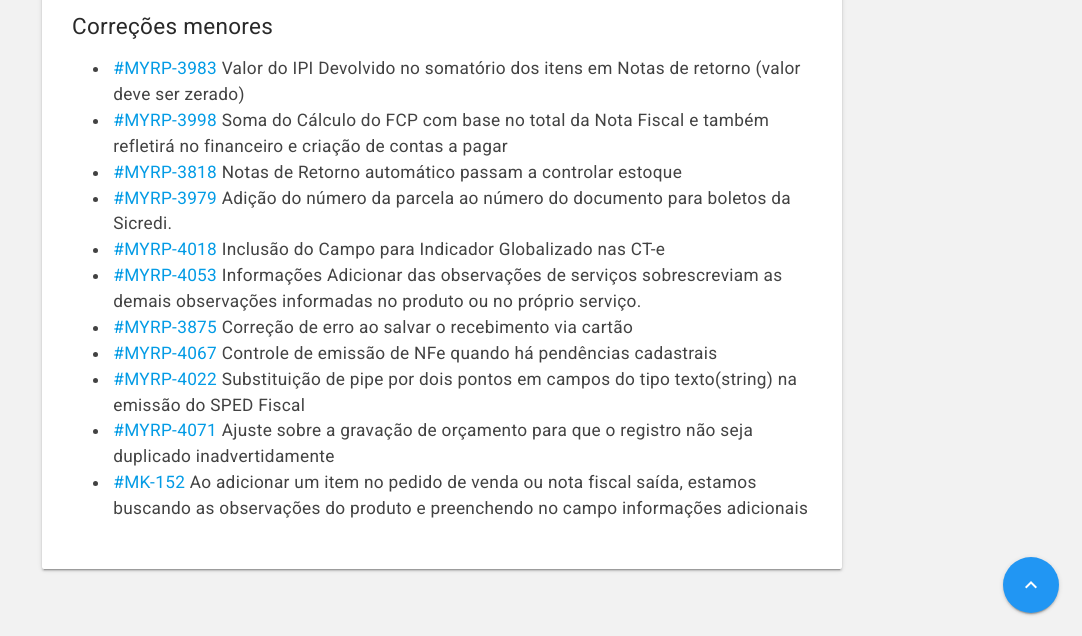
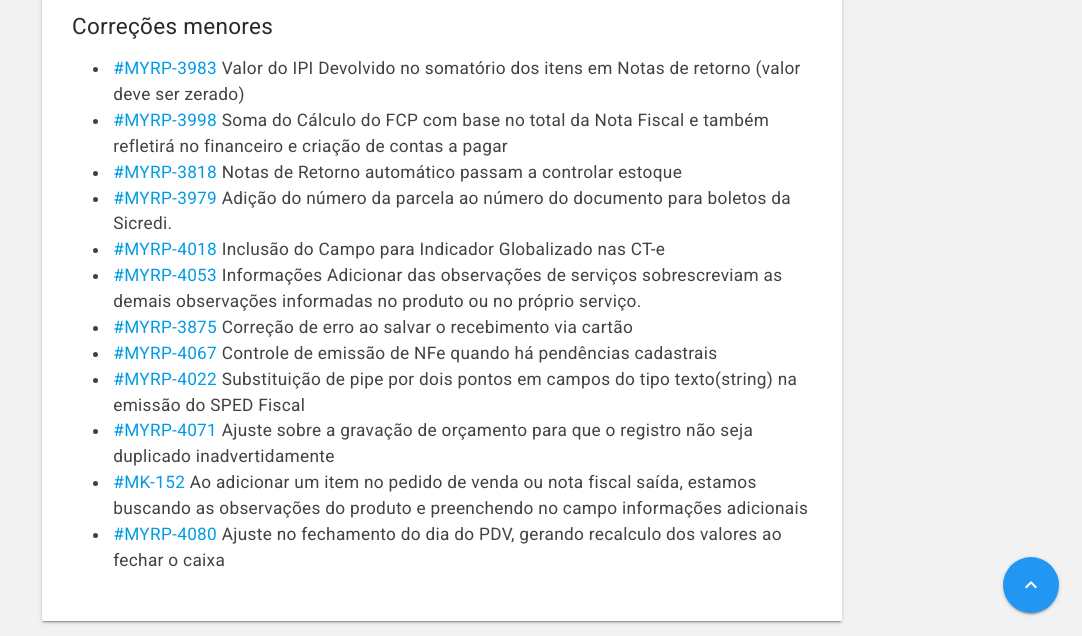
Before and after one commit to myrp-maicon/changelog-myrp, a Jekyll site: the page built from docs/myrp/19.04.01.md, in a window 1280 px wide and 900 px high, scrolled down 2716 px, cut to the strip 264-900 px from the top of the window. Shown: the whole strip, without its empty margins (198-1280 px from the left). Built offline with Jekyll 4.4.1, drawn with Linux system fonts in a browser that asks for light colours; nearby versions of some CDN libraries; our own code applies the rules of GitHub Pages for plain Markdown files; the repository's description, which GitHub fills in, is left out.

Commit message:
MYRP-4080 - Ajuste no fechamento do dia do PDV
MYRP-4080 - Ajuste no fechamento do dia do PDV, gerando recalculo dos valores ao fechar o caixa

```diff
--- a/docs/myrp/19.04.01.md
+++ b/docs/myrp/19.04.01.md
@@ -38,3 +38,4 @@
 * [#MYRP-4022](https://devmyrp.atlassian.net/browse/MYRP-4022) Substituição de pipe por dois pontos em campos do tipo texto(string) na emissão do SPED Fiscal
 * [#MYRP-4071](https://devmyrp.atlassian.net/browse/MYRP-4071) Ajuste sobre a gravação de orçamento para que o registro não seja duplicado inadvertidamente
 * [#MK-152](https://devmyrp.atlassian.net/browse/MK-152) Ao adicionar um item no pedido de venda ou nota fiscal saída, estamos buscando as observações do produto e preenchendo no campo informações adicionais
+* [#MYRP-4080](https://devmyrp.atlassian.net/browse/MYRP-4080) Ajuste no fechamento do dia do PDV, gerando recalculo dos valores ao fechar o caixa
```
